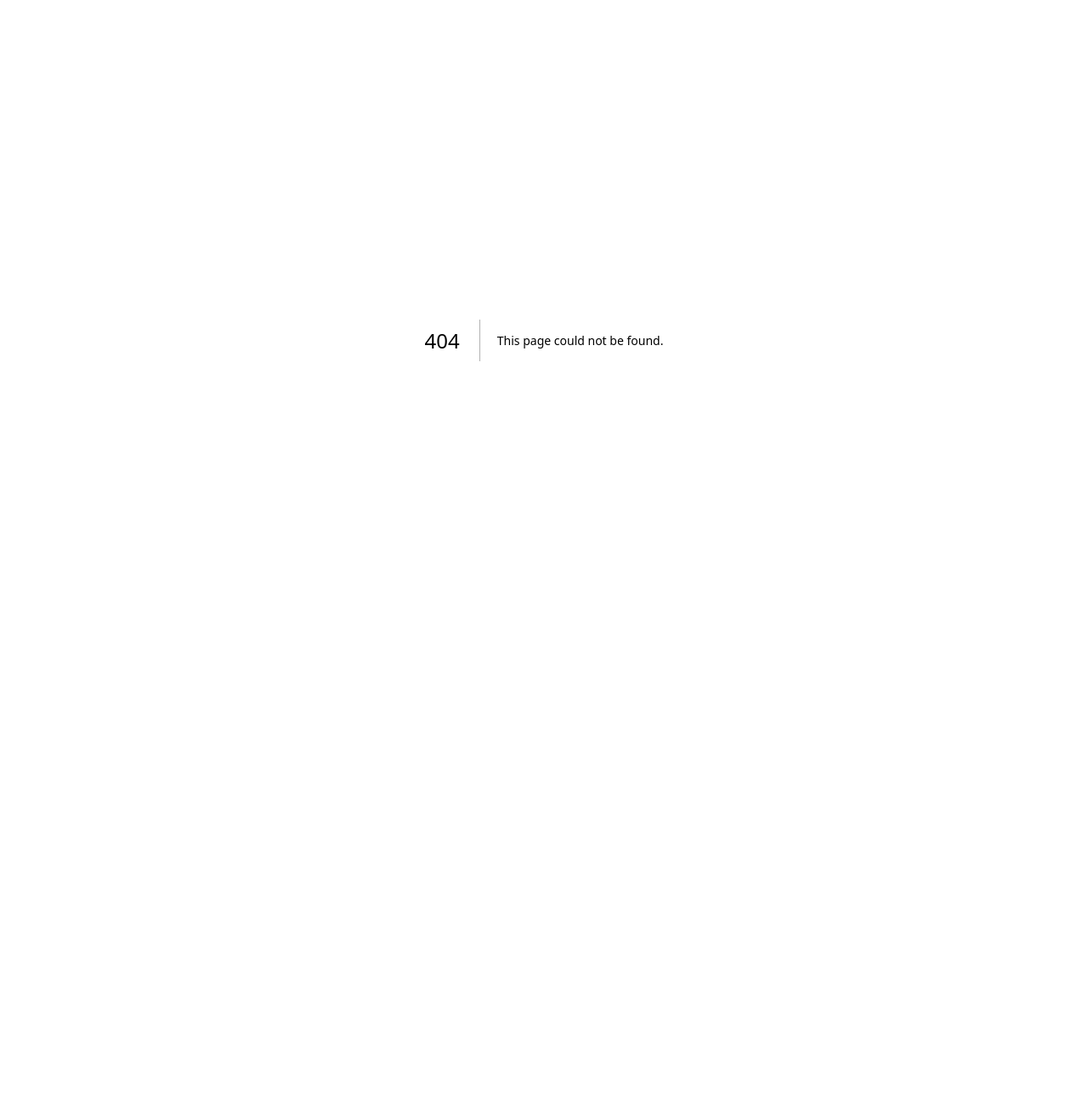
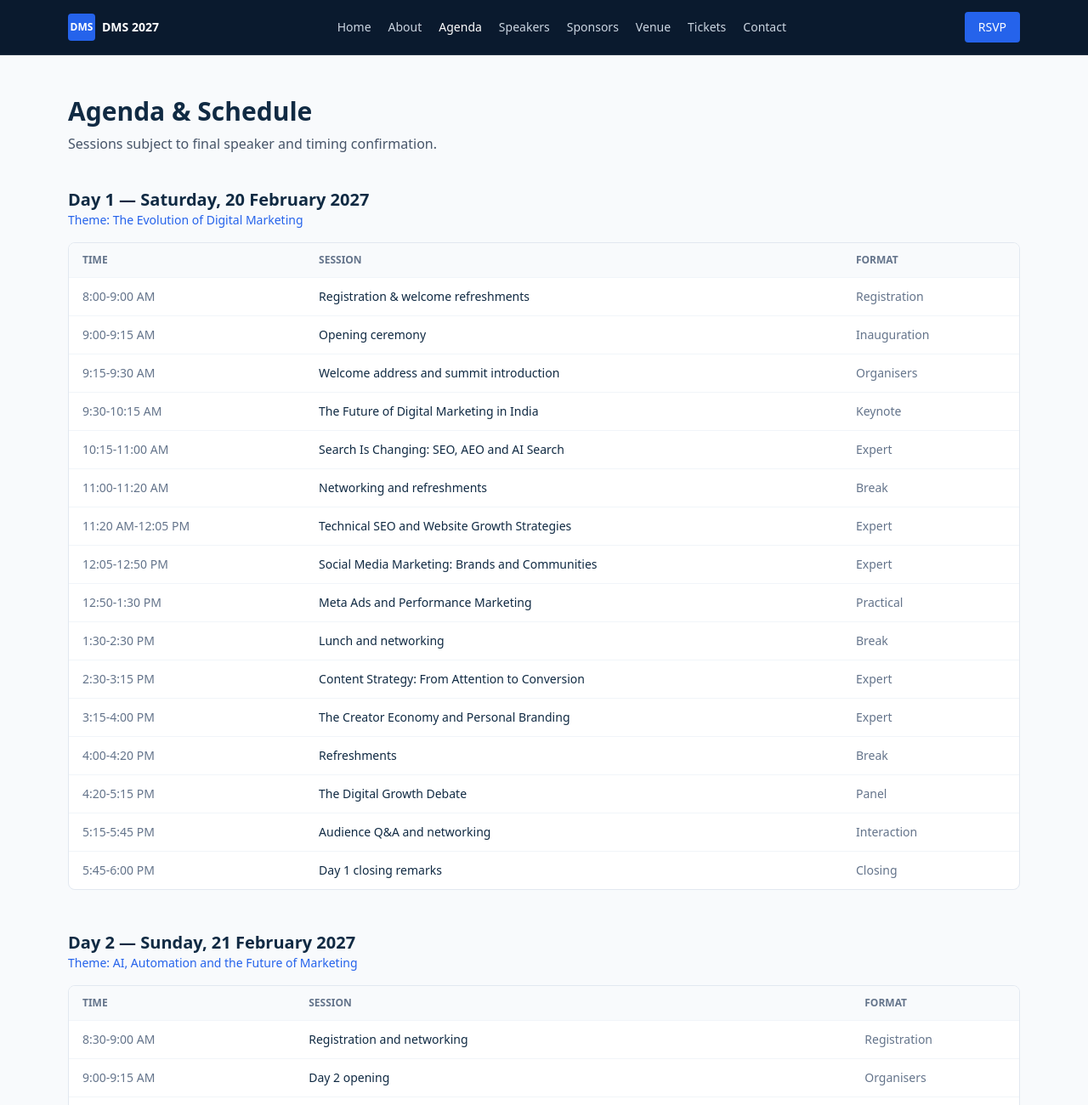
Before and after one commit to felixdalmet-sketch/Testing-3-DMS-, a Next.js app: page /agenda in a window 1280 px wide. Before the commit this address had no page. Shown: the top 1300 px of the page at 85% size. Before the commit the page ends 800 px from the top, so only its background shows below. Built offline with nearby package versions, Linux system fonts and the light colour scheme.

Commit message:
Add complete Day 1 and Day 2 agenda schedule

```diff
--- /dev/null
+++ b/src/app/agenda/page.tsx
@@ -0,0 +1,105 @@
+import Link from "next/link";
+
+function Header({ active }: { active: string }) {
+  const items = [
+    { href: "/", label: "Home" }, { href: "/about", label: "About" }, { href: "/agenda", label: "Agenda" },
+    { href: "/speakers", label: "Speakers" }, { href: "/sponsors", label: "Sponsors" },
+    { href: "/venue", label: "Venue" }, { href: "/tickets", label: "Tickets" }, { href: "/contact", label: "Contact" },
+  ];
+  return (
+    <header className="bg-[#0a1a2e] border-b border-white/10">
+      <div className="max-w-6xl mx-auto px-4 h-16 flex items-center justify-between">
+        <Link href="/" className="flex items-center gap-2">
+          <span className="w-8 h-8 rounded bg-blue-600 text-white text-xs font-bold flex items-center justify-center">DMS</span>
+          <span className="text-white font-semibold text-sm hidden sm:block">DMS 2027</span>
+        </Link>
+        <nav className="hidden lg:flex items-center gap-5 text-sm text-slate-300">
+          {items.map((n) => (
+            <Link key={n.href} href={n.href} className={n.href === active ? "text-white font-medium" : "hover:text-white"}>{n.label}</Link>
+          ))}
+        </nav>
+        <Link href="/register" className="bg-blue-600 text-white text-sm font-medium px-4 py-2 rounded">RSVP</Link>
+      </div>
+    </header>
+  );
+}
+
+const day1 = [
+  ["8:00-9:00 AM", "Registration & welcome refreshments", "Registration"],
+  ["9:00-9:15 AM", "Opening ceremony", "Inauguration"],
+  ["9:15-9:30 AM", "Welcome address and summit introduction", "Organisers"],
+  ["9:30-10:15 AM", "The Future of Digital Marketing in India", "Keynote"],
+  ["10:15-11:00 AM", "Search Is Changing: SEO, AEO and AI Search", "Expert"],
+  ["11:00-11:20 AM", "Networking and refreshments", "Break"],
+  ["11:20 AM-12:05 PM", "Technical SEO and Website Growth Strategies", "Expert"],
+  ["12:05-12:50 PM", "Social Media Marketing: Brands and Communities", "Expert"],
+  ["12:50-1:30 PM", "Meta Ads and Performance Marketing", "Practical"],
+  ["1:30-2:30 PM", "Lunch and networking", "Break"],
+  ["2:30-3:15 PM", "Content Strategy: From Attention to Conversion", "Expert"],
+  ["3:15-4:00 PM", "The Creator Economy and Personal Branding", "Expert"],
+  ["4:00-4:20 PM", "Refreshments", "Break"],
+  ["4:20-5:15 PM", "The Digital Growth Debate", "Panel"],
+  ["5:15-5:45 PM", "Audience Q&A and networking", "Interaction"],
+  ["5:45-6:00 PM", "Day 1 closing remarks", "Closing"],
+];
+
+const day2 = [
+  ["8:30-9:00 AM", "Registration and networking", "Registration"],
+  ["9:00-9:15 AM", "Day 2 opening", "Organisers"],
+  ["9:15-10:00 AM", "AI Is Reshaping Marketing: What's Next?", "Keynote"],
+  ["10:00-10:45 AM", "AI-Powered Content Creation and Prompt Engineering", "Expert"],
+  ["10:45-11:05 AM", "Refreshments", "Break"],
+  ["11:05 AM-12:35 PM", "Practical AI Marketing Workshop", "Workshop"],
+  ["12:35-1:15 PM", "Marketing Automation and CRM", "Expert"],
+  ["1:15-2:15 PM", "Lunch and networking", "Break"],
+  ["2:15-3:00 PM", "Analytics, Attribution and Marketing ROI", "Expert"],
+  ["3:00-3:45 PM", "Digital Growth Challenge", "Team activity"],
+  ["3:45-4:05 PM", "Refreshments", "Break"],
+  ["4:05-4:45 PM", "The Future of Marketing Careers", "Panel"],
+  ["4:45-5:15 PM", "Awards and recognition", "Awards"],
+  ["5:15-5:45 PM", "Closing keynote and summit summary", "Keynote"],
+  ["5:45-6:00 PM", "Vote of thanks and closing", "Closing"],
+];
+
+function SessionTable({ rows }: { rows: string[][] }) {
+  return (
+    <div className="bg-white border border-slate-200 rounded-lg overflow-x-auto">
+      <table className="w-full text-left text-sm">
+        <thead className="bg-slate-50 text-xs uppercase text-slate-500">
+          <tr><th className="py-3 px-4">Time</th><th className="py-3 px-4">Session</th><th className="py-3 px-4">Format</th></tr>
+        </thead>
+        <tbody>
+          {rows.map((r) => (
+            <tr key={r[0]+r[1]} className="border-t border-slate-100">
+              <td className="py-3 px-4 text-slate-500 whitespace-nowrap">{r[0]}</td>
+              <td className="py-3 px-4 font-medium text-[#102a43]">{r[1]}</td>
+              <td className="py-3 px-4 text-slate-500">{r[2]}</td>
+            </tr>
+          ))}
+        </tbody>
+      </table>
+    </div>
+  );
+}
+
+export default function AgendaPage() {
+  return (
+    <div className="min-h-screen bg-slate-50">
+      <Header active="/agenda" />
+      <main className="max-w-6xl mx-auto px-4 py-12">
+        <h1 className="text-3xl font-bold text-[#102a43]">Agenda & Schedule</h1>
+        <p className="mt-2 text-slate-600">Sessions subject to final speaker and timing confirmation.</p>
+        <h2 className="mt-10 text-xl font-bold text-[#102a43]">Day 1 — Saturday, 20 February 2027</h2>
+        <p className="text-sm text-blue-600 mb-4">Theme: The Evolution of Digital Marketing</p>
+        <SessionTable rows={day1} />
+        <h2 className="mt-12 text-xl font-bold text-[#102a43]">Day 2 — Sunday, 21 February 2027</h2>
+        <p className="text-sm text-blue-600 mb-4">Theme: AI, Automation and the Future of Marketing</p>
+        <SessionTable rows={day2} />
+        <p className="mt-8 text-sm text-amber-800 bg-amber-50 border border-amber-200 rounded p-3">
+          Speakers remain invitation prospects until written confirmation is received.
+        </p>
+      </main>
+      <footer className="bg-[#102a43] text-slate-400 py-8 px-4 text-center text-sm">DIGITAL MARKETING SUMMIT 2027 · Belagavi</footer>
+    </div>
+  );
+}
```
